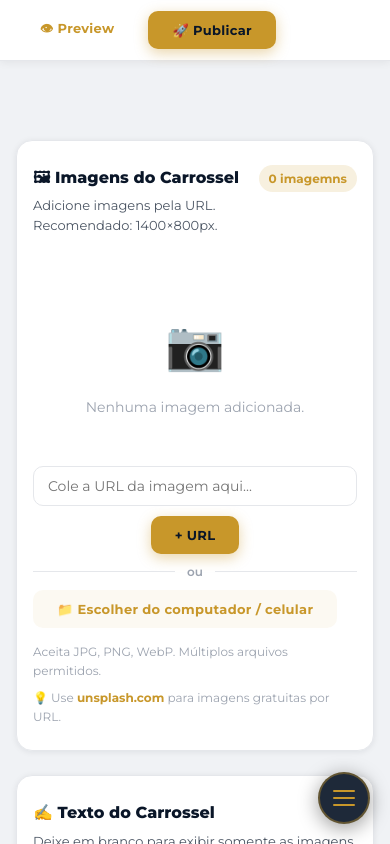
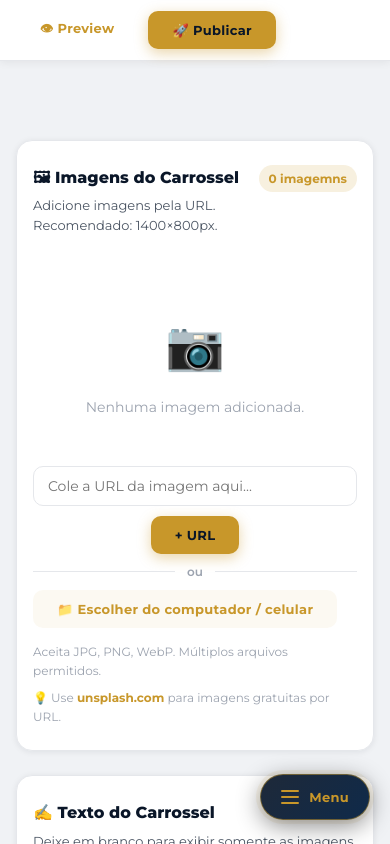
Before and after one commit to douglas9932/SiteStol, a React (Vite) app: page /admin in a window 390 px wide. Built offline with nearby package versions, Linux system fonts and the light colour scheme; no server answers; the database is empty; sample sign-in values are in the browser's storage.

Commit message:
commit para testes no celular

```diff
--- a/src/components/ApresentacaoBanner.css
+++ b/src/components/ApresentacaoBanner.css
@@ -185,3 +185,60 @@
   from { opacity: 0; transform: scale(0.8); }
   to   { opacity: 1; transform: scale(1); }
 }
+
+@media (max-width: 480px) {
+  .apr-window {
+    width: 240px;
+  }
+  .apr-window__titlebar {
+    padding: 8px 10px;
+  }
+  .apr-window__titlebar-label {
+    font-size: 9px;
+  }
+  .apr-window__body {
+    padding: 14px;
+    gap: 10px;
+  }
+  .apr-window__icon {
+    font-size: 26px;
+  }
+  .apr-window__title {
+    font-size: 12px;
+  }
+  .apr-window__sub {
+    font-size: 9px;
+  }
+}
+
+/* ── Mobile — janela menor ── */
+@media (max-width: 480px) {
+  .apr-window {
+    width: 220px;
+  }
+
+  .apr-window__titlebar {
+    padding: 8px 10px;
+  }
+
+  .apr-window__titlebar-label {
+    font-size: 9px;
+  }
+
+  .apr-window__body {
+    padding: 12px 14px 16px;
+    gap: 10px;
+  }
+
+  .apr-window__icon {
+    font-size: 24px;
+  }
+
+  .apr-window__title {
+    font-size: 12px;
+  }
+
+  .apr-window__sub {
+    font-size: 9px;
+  }
+}
--- a/src/components/Navbar.css
+++ b/src/components/Navbar.css
@@ -232,6 +232,7 @@
   letter-spacing: 0.3px;
   z-index: 1;
   flex-shrink: 0;
+  display: block; /* sempre visível */
   transition: opacity 0.15s, transform 0.15s;
   box-shadow: 0 2px 8px rgba(124, 58, 237, 0.35);
 }
@@ -240,3 +241,33 @@
   opacity: 0.9;
   transform: translateY(-1px);
 }
+
+@media (max-width: 860px) {
+  .navbar__admin-btn {
+    font-size: 10px;
+    padding: 6px 10px;
+  }
+}
+
+/* ── Botão Admin no menu mobile ── */
+.mobile-menu__admin-btn {
+  display: block;
+  width: calc(100% - 2rem);
+  margin: 0 1rem 0.5rem;
+  padding: 12px;
+  background: linear-gradient(135deg, #7c3aed, #a855f7);
+  color: white;
+  border: none;
+  border-radius: var(--radius-md);
+  font-family: 'Montserrat', sans-serif;
+  font-size: 14px;
+  font-weight: 700;
+  cursor: pointer;
+  text-align: center;
+  box-shadow: 0 2px 12px rgba(124,58,237,0.4);
+  transition: opacity 0.15s;
+}
+
+.mobile-menu__admin-btn:hover {
+  opacity: 0.9;
+}
--- a/src/pages/admin/AdminHome.css
+++ b/src/pages/admin/AdminHome.css
@@ -1515,38 +1515,61 @@
 .admin__mobile-toggle {
   display: none;
   position: fixed;
-  bottom: 20px;
+  bottom: 24px;
   right: 20px;
   z-index: 1100;
-  width: 52px;
-  height: 52px;
-  border-radius: 50%;
-  background: var(--navy-mid);
-  border: 2px solid rgba(200,151,42,0.4);
-  box-shadow: 0 4px 20px rgba(0,0,0,0.4);
+  height: 46px;
+  padding: 0 20px;
+  border-radius: 100px;
+  background: linear-gradient(135deg, var(--navy-mid), #0f2a4a);
+  border: 1.5px solid rgba(200,151,42,0.5);
+  box-shadow:
+    0 6px 24px rgba(0,0,0,0.45),
+    0 0 0 4px rgba(200,151,42,0.08);
   cursor: pointer;
-  flex-direction: column;
   align-items: center;
   justify-content: center;
-  gap: 5px;
-  padding: 0;
+  gap: 10px;
+  font-family: 'Montserrat', sans-serif;
+  font-size: 13px;
+  font-weight: 700;
+  color: var(--gold);
+  letter-spacing: 0.3px;
+  transition: box-shadow 0.2s, transform 0.15s;
+}
+
+.admin__mobile-toggle:active {
+  transform: scale(0.96);
 }
 
 .admin__mobile-toggle span {
+  display: flex;
+  flex-direction: column;
+  gap: 4px;
+}
+
+.admin__mobile-toggle span i {
   display: block;
-  width: 22px;
+  width: 18px;
   height: 2px;
   background: var(--gold);
   border-radius: 2px;
-  transition: all 0.2s;
+  font-style: normal;
 }
 
 .admin__mobile-overlay {
   display: none;
   position: fixed;
   inset: 0;
-  background: rgba(0,0,0,0.6);
+  background: rgba(0,0,0,0.65);
+  backdrop-filter: blur(3px);
   z-index: 1050;
+  animation: overlayFadeIn 0.2s ease;
+}
+
+@keyframes overlayFadeIn {
+  from { opacity: 0; }
+  to   { opacity: 1; }
 }
 
 @media (max-width: 768px) {
@@ -1558,28 +1581,94 @@
     display: block;
   }
 
+  /* Sidebar fora do fluxo — não ocupa espaço na linha */
   .admin__sidebar {
     position: fixed;
-    left: -220px;
+    left: -300px;
     top: 0;
     bottom: 0;
     z-index: 1100;
-    width: 220px;
-    transition: left 0.25s cubic-bezier(0.4, 0, 0.2, 1);
+    width: 280px;
+    height: 100dvh;
+    overflow: hidden;
+    transition: left 0.28s cubic-bezier(0.4, 0, 0.2, 1);
     box-shadow: none;
+    display: flex !important;
+    flex-direction: column !important;
+    flex-shrink: 0 !important;
   }
 
   .admin__sidebar--open {
     left: 0;
-    box-shadow: 4px 0 24px rgba(0,0,0,0.5);
-  }
-
-  .admin__body {
-    margin-left: 0 !important;
+    box-shadow: 8px 0 40px rgba(0,0,0,0.6);
+  }
+
+  /* Brand fixo no topo */
+  .admin__sidebar-brand {
+    padding: 16px;
+    border-bottom: 1px solid rgba(200,151,42,0.15);
+    flex-shrink: 0 !important;
+  }
+
+  /* Nav rola internamente */
+  .admin__sidebar-nav {
+    flex: 1 1 0 !important;
+    flex-direction: column !important;
+    flex-wrap: nowrap !important;
+    overflow-y: auto !important;
+    -webkit-overflow-scrolling: touch;
+    padding: 0.75rem;
+    gap: 4px;
+    min-height: 0 !important;
+  }
+
+  .admin__sidebar-item {
+    width: 100% !important;
+    padding: 12px 14px !important;
+    font-size: 14px !important;
+    flex-direction: row !important;
+    flex-shrink: 0 !important;
+  }
+
+  .admin__sidebar-item-icon {
+    font-size: 17px;
+    width: 24px;
+    text-align: center;
+  }
+
+  .admin__sidebar-item-label {
+    display: block !important;
+    font-size: 14px;
+  }
+
+  .admin__sidebar-section-label {
+    display: block;
+    padding: 0 0.5rem;
+    margin-top: 8px;
+    flex-shrink: 0 !important;
+  }
+
+  /* Footer fixo na base */
+  .admin__sidebar-footer {
+    flex-shrink: 0 !important;
+    border-top: 2px solid rgba(200,151,42,0.2);
+    padding: 0.85rem 0.75rem;
+    background: var(--navy-mid);
+  }
+
+  .admin__sidebar-acesso-btn {
+    width: 100%;
+    padding: 11px 14px;
+  }
+
+  /* Conteúdo ocupa 100% da largura */
+  .admin__content {
+    width: 100% !important;
+    min-width: 0 !important;
   }
 
   .admin__layout {
-    height: 100vh;
+    height: 100dvh;
     overflow: hidden;
   }
 }
--- a/src/pages/admin/AdminHome.js
+++ b/src/pages/admin/AdminHome.js
@@ -562,7 +562,7 @@ export default function AdminHome() {
         { key: 'contatos', label: 'Contatos', icon: '📞' },
         { key: 'empresa', label: 'Empresa', icon: '🏢' },
     ];
-    return (_jsxs("div", { className: "admin", children: [showModal && _jsx(PublishModal, { page: activeTab, onConfirm: confirmPublish, onCancel: () => setShowModal(false) }), _jsxs("div", { className: "admin__layout", children: [_jsxs("button", { className: "admin__mobile-toggle", onClick: () => setShowSidebar(v => !v), children: [_jsx("span", {}), _jsx("span", {}), _jsx("span", {})] }), showSidebar && (_jsx("div", { className: "admin__mobile-overlay", onClick: () => setShowSidebar(false) })), _jsxs("aside", { className: `admin__sidebar ${showSidebar ? 'admin__sidebar--open' : ''}`, children: [_jsxs("div", { className: "admin__sidebar-brand", children: [company.icon_url
+    return (_jsxs("div", { className: "admin", children: [showModal && _jsx(PublishModal, { page: activeTab, onConfirm: confirmPublish, onCancel: () => setShowModal(false) }), _jsxs("div", { className: "admin__layout", children: [_jsxs("button", { className: "admin__mobile-toggle", onClick: () => setShowSidebar(v => !v), children: [_jsxs("span", { children: [_jsx("i", {}), _jsx("i", {}), _jsx("i", {})] }), showSidebar ? 'Fechar' : 'Menu'] }), showSidebar && (_jsx("div", { className: "admin__mobile-overlay", onClick: () => setShowSidebar(false) })), _jsxs("aside", { className: `admin__sidebar ${showSidebar ? 'admin__sidebar--open' : ''}`, children: [_jsxs("div", { className: "admin__sidebar-brand", children: [company.icon_url
                                         ? _jsx("img", { src: company.icon_url, alt: company.name, className: "admin__logo-img" })
                                         : _jsx("div", { className: "admin__logo", children: (company.name || 'AT').slice(0, 2).toUpperCase() }), _jsxs("div", { children: [_jsx("p", { className: "admin__title", children: company.name || 'Minha Empresa' }), _jsx("p", { className: "admin__subtitle", children: "Painel de Administra\u00E7\u00E3o" })] })] }), _jsxs("nav", { className: "admin__sidebar-nav", children: [_jsx("p", { className: "admin__sidebar-section-label", children: "Conte\u00FAdo" }), TABS.map(({ key, label, icon }) => {
                                         const hasDot = key !== 'categorias' && key !== activeTab && (() => {
--- a/src/pages/admin/AdminHome.tsx
+++ b/src/pages/admin/AdminHome.tsx
@@ -897,7 +897,8 @@ export default function AdminHome() {
 
         {/* Botão hambúrguer mobile */}
         <button className="admin__mobile-toggle" onClick={() => setShowSidebar(v => !v)}>
-          <span /><span /><span />
+          <span><i /><i /><i /></span>
+          {showSidebar ? 'Fechar' : 'Menu'}
         </button>
 
         {/* Overlay mobile */}
```
Also changed, not shown: src/components/ApresentacaoBanner.js (+1 -1 lines), src/components/ApresentacaoBanner.tsx (+1 -7 lines), package.json (line endings or trailing spaces), 5 other files (tests, documents, lock files or other folders).
